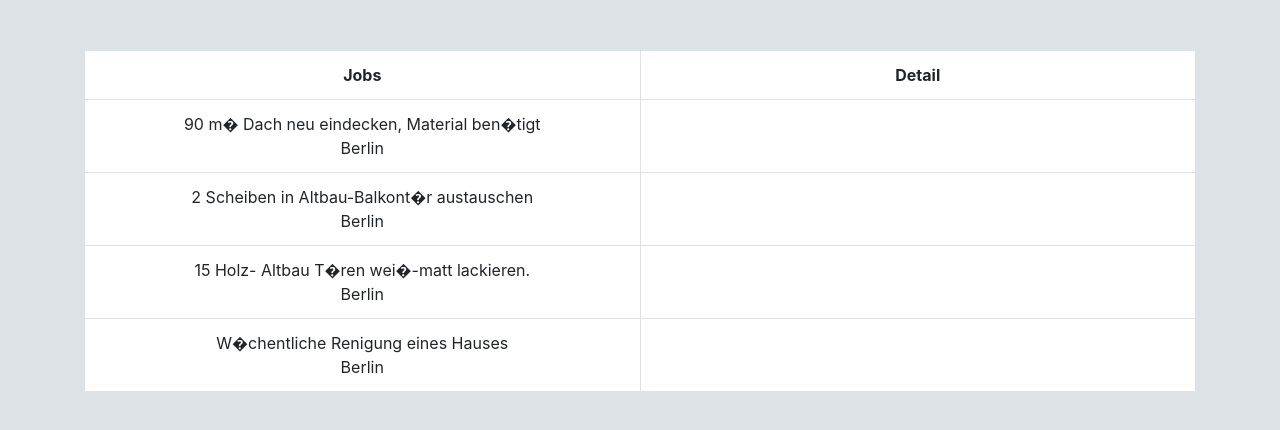
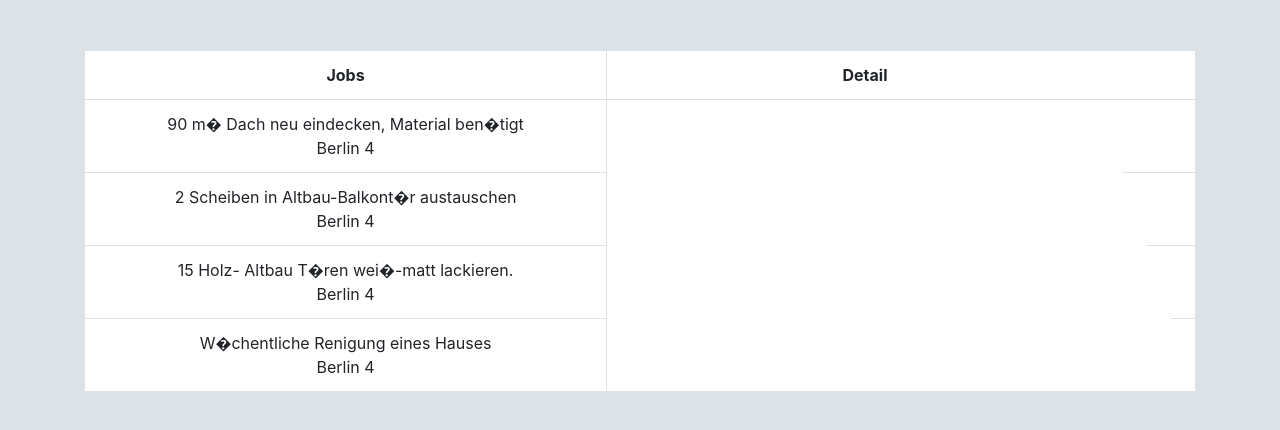
Before and after one commit to lustigepepe/MyHammer, an Angular app: page / in a window 1280 px wide. Shown: the top 430 px of the page. Built offline with nearby package versions, Linux system fonts and the light colour scheme.

Commit message:
changed detail column

```diff
--- a/src/app/app.component.html
+++ b/src/app/app.component.html
@@ -9,8 +9,8 @@
         </thead>
         <tbody>
           <tr class="border-bottom" *ngFor="let da of data">
-            <td class="border-right">{{da.title}} <br>{{da.city}}</td>
-            <td></td>
+            <td class="border-right">{{da.title}} <br>{{da.city}} {{data.length}}</td>
+            <td [attr.rowspan]="data.length"></td>
           </tr>
         </tbody>
       </table>
```
